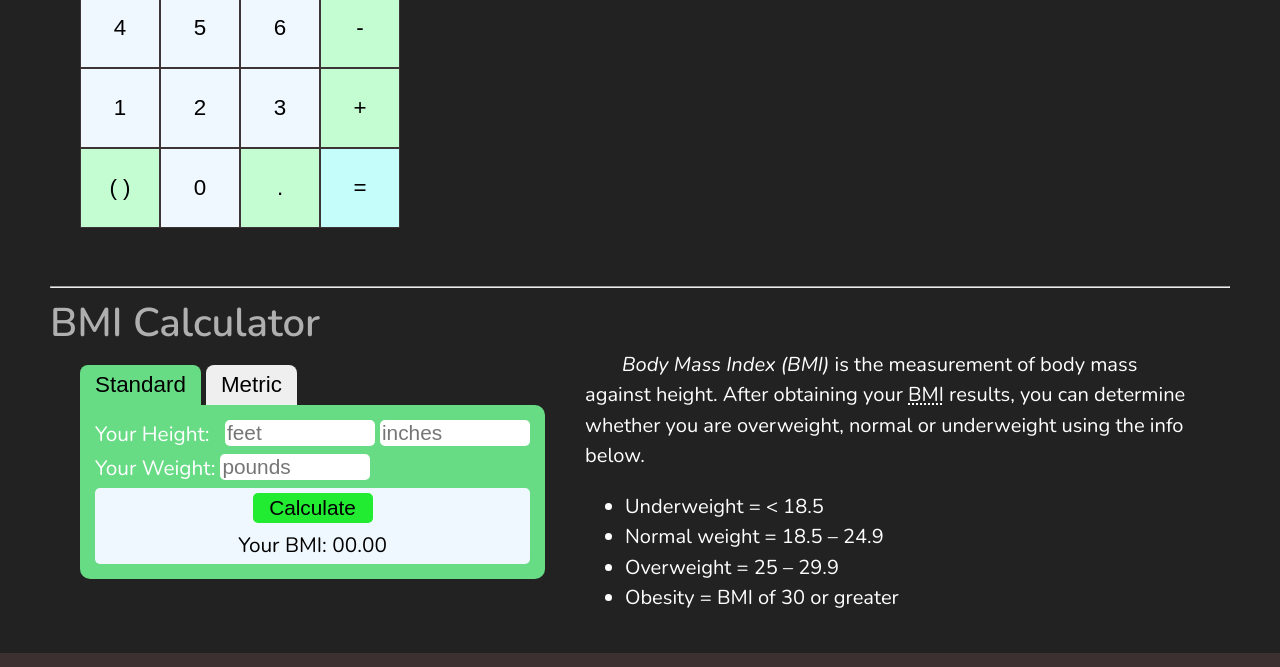
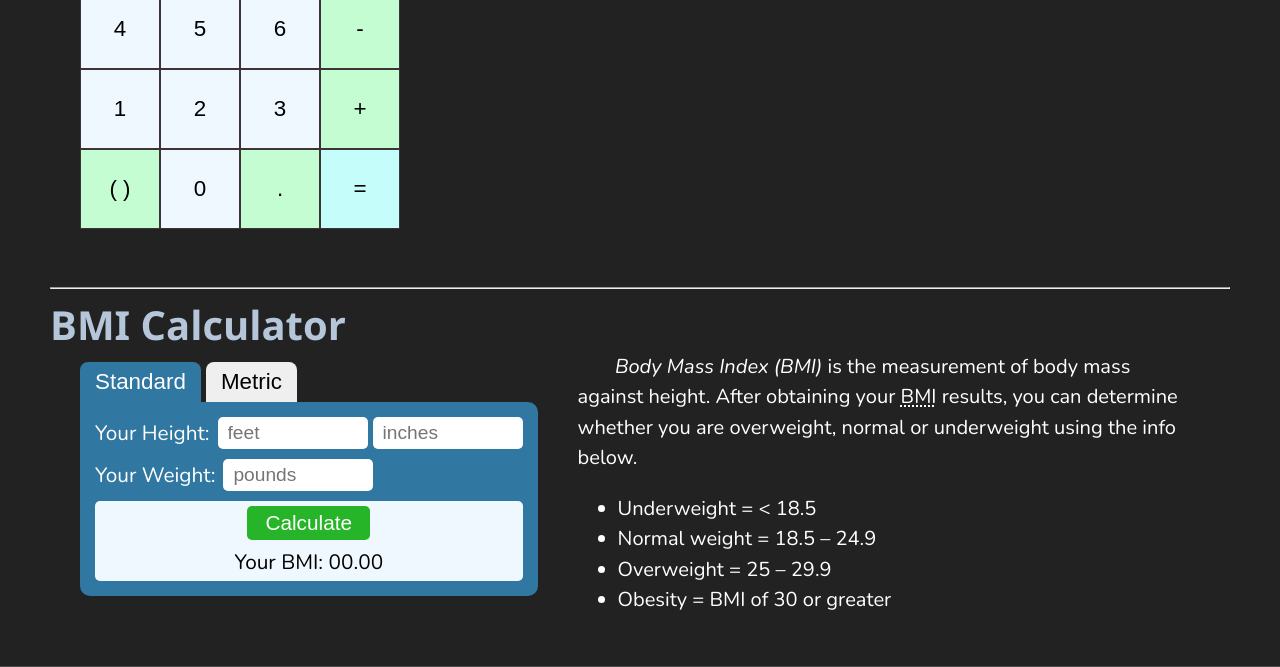
Before and after one commit to AlstonChan/Calculator, a plain HTML site: page index.html in a window 1280 px wide. Shown: the part 510-1177 px from the top of the page. Drawn offline with nearby package versions, Linux system fonts and the light colour scheme; a script that the page names is missing.

Commit message:
Patch CSS
Change color to make the contrast more eye-friendly

```diff
--- a/index.html
+++ b/index.html
@@ -195,13 +195,11 @@
                 accept-charset="utf-8"
               >
                 <div class="bmi-inputContainer-label">
-                  <label for="bmiHeight" style="width: 125px"
-                    >Your Height:</label
-                  >
+                  <label for="bmiHeight" class="bmi-header">Your Height:</label>
                   <div class="bmi-inputContainer">
                     <input
                       type="text"
-                      class="bmiinput"
+                      class="bmi-input"
                       id="bmiHeight"
                       placeholder="feet"
                       required
@@ -211,26 +209,24 @@
                       id="bmiHeightInches"
                       placeholder="inches"
                       required
-                      class="bmiinput"
+                      class="bmi-input"
                     />
                   </div>
                 </div>
                 <div class="bmi-inputContainer-label">
-                  <label for="bmiHeight" style="flex-shrink: 0"
-                    >Your Weight:</label
-                  >
+                  <label for="bmiHeight" class="bmi-header">Your Weight:</label>
                   <input
                     type="text"
                     id="bmiWeight"
                     placeholder="pounds"
                     required
-                    class="bmiinput"
+                    class="bmi-input"
                   />
                 </div>
                 <div class="bmi-ans">
                   <input
                     type="submit"
-                    class="bmiinput-submit"
+                    class="bmi-input-submit"
                     value="Calculate"
                   />
                   <label>
@@ -268,30 +264,19 @@
     <!-- Footer -->
     <footer>
       <div class="iconGroup">
-        <a
-          href="https://www.facebook.com/profile.php?id=100008623459238"
-          rel="noreferrer nofollow"
-        >
-          <img
-            src="./public/Facebook.svg"
-            width="50px"
-            height="50px"
-            alt="Facebook Icon"
-          />
-        </a>
         <a href="https://github.com/AlstonChan" rel="noreferrer nofollow">
           <img
             src="./public/Github.svg"
-            width="50px"
-            height="50px"
+            width="30px"
+            height="30px"
             alt="Github Icon"
           />
         </a>
         <button id="discord-modal-btn" type="button">
           <img
             src="./public/Discord.svg"
-            width="50px"
-            height="50px"
+            width="30px"
+            height="30px"
             alt="Discord Icon"
           />
         </button>
--- a/scripts/bmi.js
+++ b/scripts/bmi.js
@@ -26,7 +26,7 @@ function checkBmiType(e) {
     bmiWeight.placeholder = "pounds";
     bmiHeight.placeholder = "feet";
     bmiHeightInches.setAttribute("required", "");
-    bmiHeightInches.className = "bmiinput";
+    bmiHeightInches.className = "bmi-input";
   }
 }
 
--- a/scripts/footer.js
+++ b/scripts/footer.js
@@ -3,6 +3,6 @@ const modal = document.getElementById("discord-modal");
 
 btn.addEventListener("click", () => {
   modal.className = "modal modalShow";
-  navigator.clipboard.writeText("Firemonster391#1331");
+  navigator.clipboard.writeText("firemonster391");
   setTimeout(() => (modal.className = "modal"), 5000);
 });
--- a/styles/bmi.css
+++ b/styles/bmi.css
@@ -16,47 +16,55 @@
 }
 
 .activeBtn {
+  color: #fff;
   padding: 6px 9px;
-  background-color: rgb(104, 219, 133);
+  background-color: var(--blue-color);
 }
 
 .bmi-main {
   max-width: 480px;
   width: 100%;
-  background-color: rgb(104, 219, 133);
+  background-color: var(--blue-color);
   border-radius: 0 10px 10px 10px;
   padding: 15px;
   font-size: 1.3rem;
 }
 
-.bmiinput {
-  max-width: 150px;
-  margin-bottom: 8px;
-  font-size: 1.3rem;
-  border: none;
-  transition: background-color 250ms ease-in;
-  border-radius: 5px;
-  margin-left: 5px;
+.bmi-header {
+  white-space: nowrap;
 }
 
-.bmiinput:focus {
+.bmi-input {
+  font-size: 1.2rem;
+
+  padding: 5px 10px;
+  max-width: 150px;
+
+  border: none;
+  border-radius: 5px;
+}
+.bmi-input:focus {
   background-color: rgb(228, 228, 228);
   outline: none;
 }
 
-.bmiinput-submit {
-  width: 120px;
+.bmi-input-submit {
+  appearance: none;
+  border: none;
+
   margin-bottom: 8px;
-  padding: 3px 0;
+  padding: 5px 18px;
+
+  color: #fff;
   font-size: 1.3rem;
-  border: none;
-  background-color: rgb(33, 236, 50);
+
+  background-color: var(--success-color);
   border-radius: 5px;
+
   transition: background-color 250ms ease-in;
 }
-
-.bmiinput-submit:hover {
-  background-color: rgb(32, 218, 47);
+.bmi-input-submit:hover {
+  background-color: var(--success-hover-color);
 }
 
 .bmi-ans {
@@ -76,10 +84,18 @@
 
 .bmi-inputContainer-label {
   display: flex;
+  justify-content: flex-start;
+  align-items: center;
+  gap: 8px;
+
+  margin-bottom: 10px;
 }
 
 .bmi-inputContainer {
   display: flex;
+  align-items: center;
+  gap: 5px;
+
   width: fit-content;
   transition: flex 250ms ease-in-out;
 }
--- a/styles/footer.css
+++ b/styles/footer.css
@@ -1,5 +1,5 @@
 footer {
-  background-color: #3c3030;
+  background-color: #4b4b4b;
   padding: 8px 0;
   display: flex;
   flex-direction: column;
@@ -31,7 +31,7 @@ footer {
 
 footer > p {
   margin: 10px 0 0 0;
-  font-size: 1.4rem;
+  font-size: 1rem;
   font-weight: 600;
   text-align: center;
   color: rgb(206, 206, 206);
@@ -39,7 +39,7 @@ footer > p {
 
 .modal {
   position: absolute;
-  transform: translate(145px, 0);
+  transform: translate(120px, 0);
   background-color: rgb(3, 144, 3);
   color: #fff;
   border-radius: 10px;
@@ -54,7 +54,7 @@ footer > p {
 }
 
 .modalShow {
-  transform: translate(145px, -50px);
+  transform: translate(120px, -25px);
   visibility: visible;
   opacity: 1;
 }
--- a/styles/global.css
+++ b/styles/global.css
@@ -1,4 +1,11 @@
 /* Global Css */
+:root {
+  --blue-color: #3077a1;
+  --blue-hover-color: #388bba;
+  --success-color: #26b529;
+  --success-hover-color: #29c72b;
+}
+
 *,
 *::after,
 *::before {
@@ -111,10 +118,12 @@ main {
 }
 
 .sub-headings {
-  color: rgb(175, 175, 175);
-  margin: 0;
+  color: #b5c6da;
   font-size: 2.5rem;
+  font-family: "Segoe UI", Tahoma, Geneva, Verdana, sans-serif;
+
   margin: 0 0 10px 0;
+
   transition: color 200ms ease-in-out;
 }
 
```
